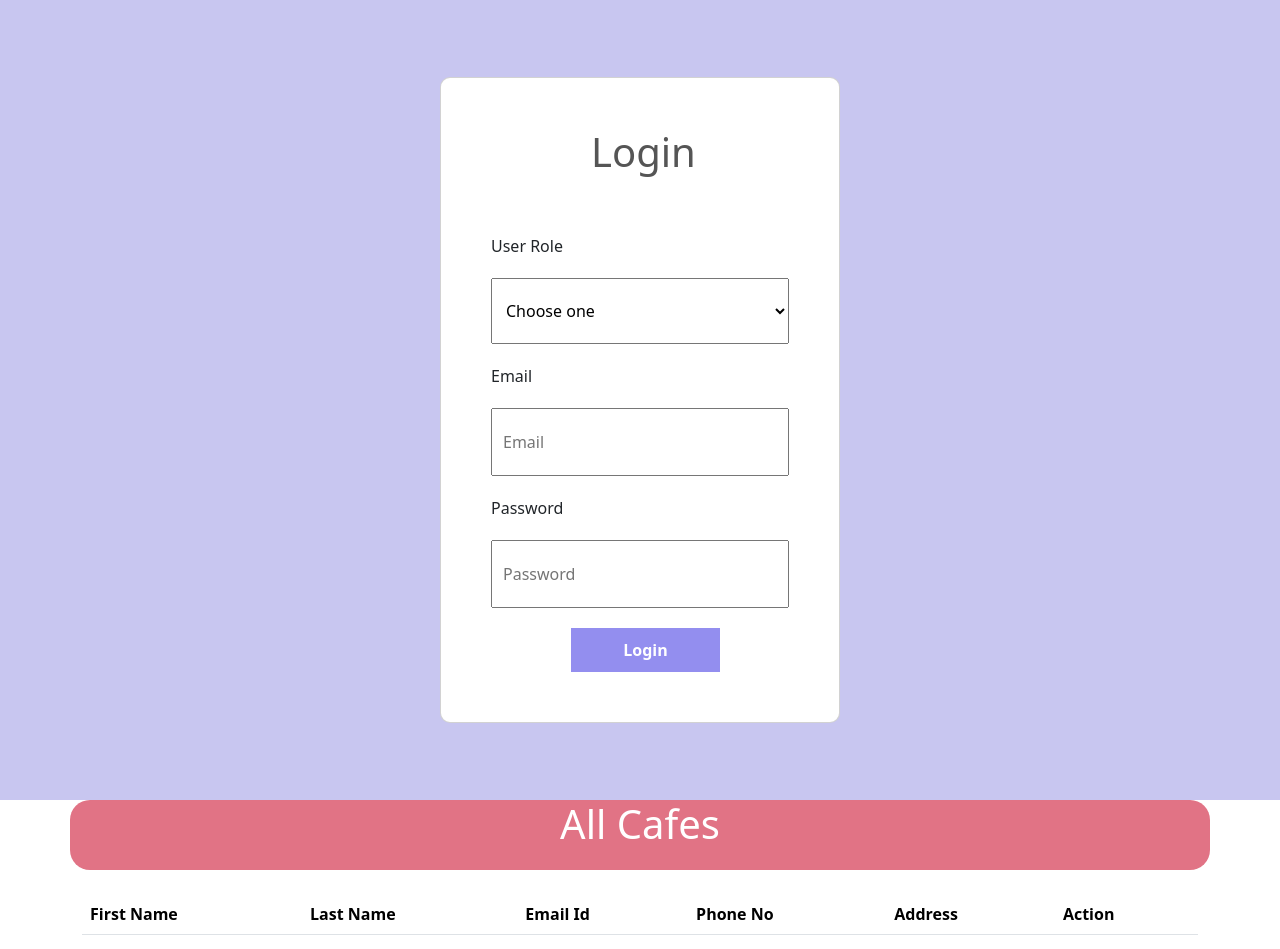
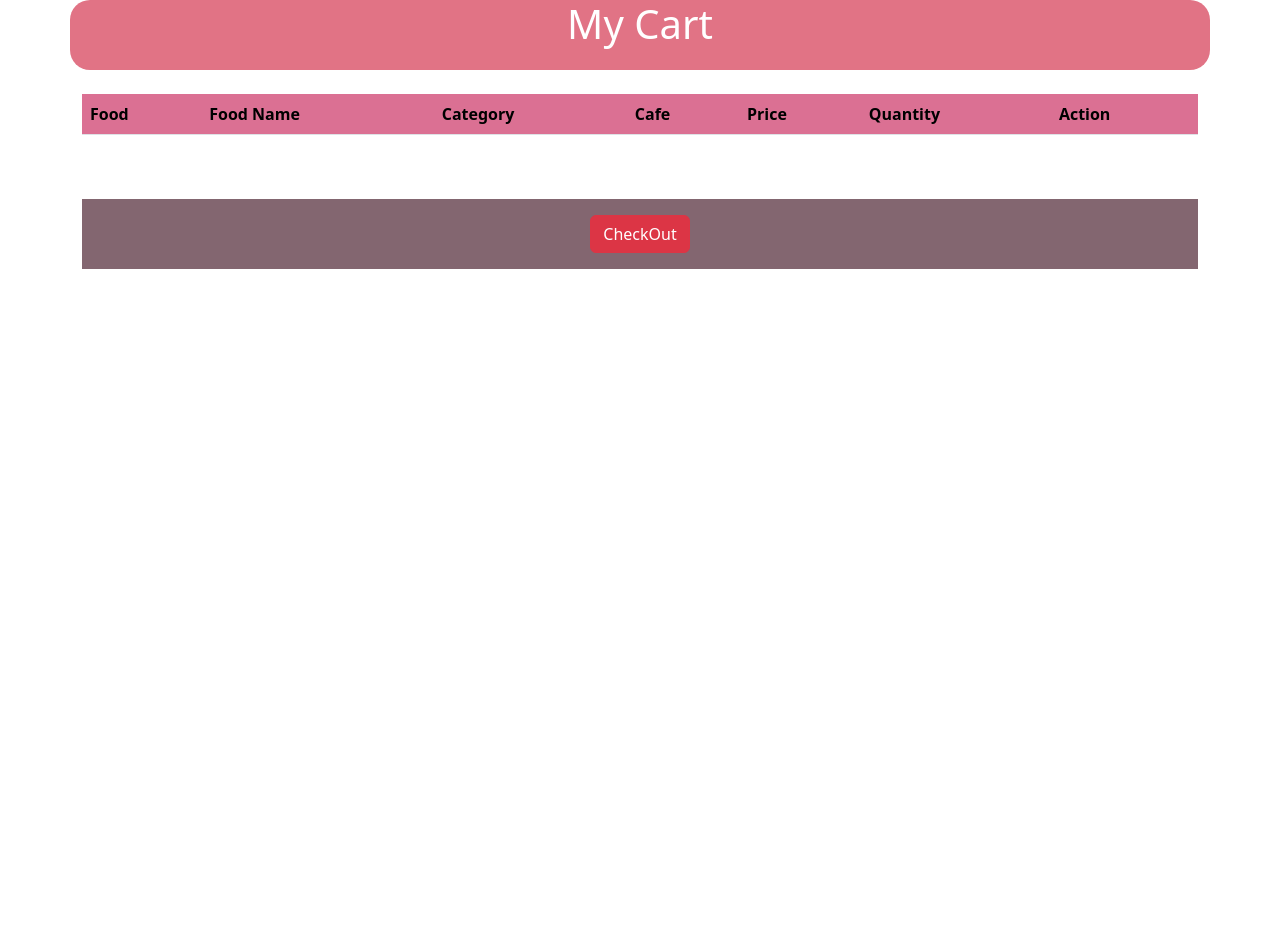
Before and after one commit to piyushbig/Cafe_Management_System, a React (Create React App) app: page / in a window 1280 px wide. Shown: the top 949 px of the page. After the commit the page ends 800 px from the top, so only its background shows below. Built offline with nearby package versions, Linux system fonts and the light colour scheme.

Commit message:
add button inside MyCart file

```diff
--- a/package.json
+++ b/package.json
@@ -7,6 +7,7 @@
     "@testing-library/react": "^13.4.0",
     "@testing-library/user-event": "^13.5.0",
     "bootstrap": "^5.3.2",
+    "mdb-react-ui-kit": "^7.0.0",
     "react": "^18.2.0",
     "react-bootstrap": "^2.9.2",
     "react-dom": "^18.2.0",
--- a/src/App.js
+++ b/src/App.js
@@ -9,10 +9,9 @@ function App() {
   return (
 
     <>
-    <Login/>
-    <AllCafe/>
+
     <MyCart/>
-    <MyOrder/>
+
     </>
   );
 }
--- a/src/Components/MyOrders/MyOrder.jsx
+++ b/src/Components/MyOrders/MyOrder.jsx
@@ -8,7 +8,7 @@ export function MyOrder(){
           <div id="container"><Col><h1>My Orders</h1></Col></div>
         </Row>
 
-        <Table className="mt-4">
+        <Table className="mt-4 sm-8 lg md">
         <thead id="tbl_head">
             <tr >
                 <th>Order Id</th>
--- a/src/Components/MyOrders/myOrder.css
+++ b/src/Components/MyOrders/myOrder.css
@@ -1,6 +1,6 @@
 #container{
     text-align: center;
-    background-color: rgb(225, 115, 133);
+    background-color: rgb(121, 88, 94);
     height: 70px;
    border-radius: 20px;
    color:white;
@@ -11,6 +11,6 @@ h6{
     font-family: Cambria, Cochin, Georgia, Times, 'Times New Roman', serif;
 
 }
-tr{
+tr,th{
     background-color: palevioletred!important;
 }
--- a/src/Components/myCart/MyCart.jsx
+++ b/src/Components/myCart/MyCart.jsx
@@ -1,5 +1,6 @@
-import { Alert, Col, Container, Row, Table } from "react-bootstrap";
+import { Alert, Button, Col, Container, Row, Table } from "react-bootstrap";
 import './myCart.css'
+import { MDBContainer, MDBFooter } from "mdb-react-ui-kit";
 
 export function MyCart(){
     return(
@@ -8,7 +9,7 @@ export function MyCart(){
           <div id="container"><Col><h1>My Cart</h1></Col></div>
         </Row>
 
-        <Table className="mt-4">
+        <Table className="mt-4 sm-8 lg md">
         <thead id="tbl_head">
             <tr >
                 <th>Food</th>
@@ -23,7 +24,15 @@ export function MyCart(){
         <tbody>
 
         </tbody>
-        </Table>
+       </Table>
+
+       <MDBFooter className='text-center text-white' >
+      <MDBContainer className='p-4'></MDBContainer>
+
+      <div className='text-center p-3' id="footer">
+      <Button variant="danger" id="btn">CheckOut</Button>{' '}
+      </div>
+    </MDBFooter>
       </Container>
     );
 }
--- a/src/Components/myCart/myCart.css
+++ b/src/Components/myCart/myCart.css
@@ -11,6 +11,10 @@ h6{
     font-family: Cambria, Cochin, Georgia, Times, 'Times New Roman', serif;
 
 }
-tr{
-    background-color: palevioletred!important;
+
+#footer{
+    width: 100%;
+    height: "50px";
+
+    background-color:rgb(131, 102, 112);
 }
```
Also changed, not shown: 1 other file (tests, documents, lock files or other folders).
